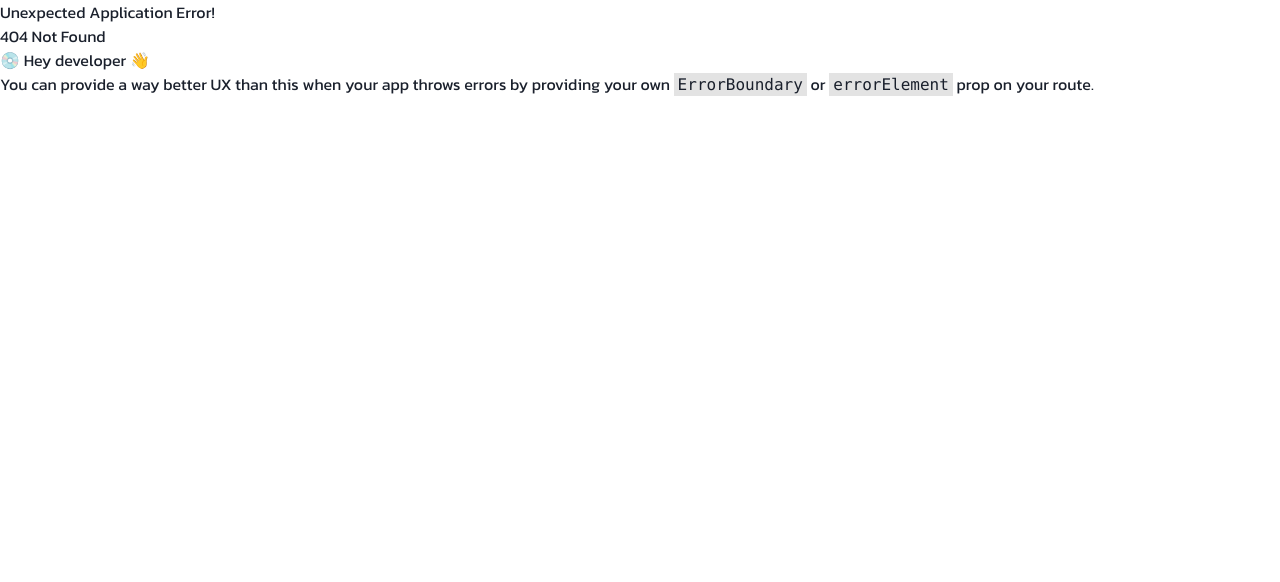
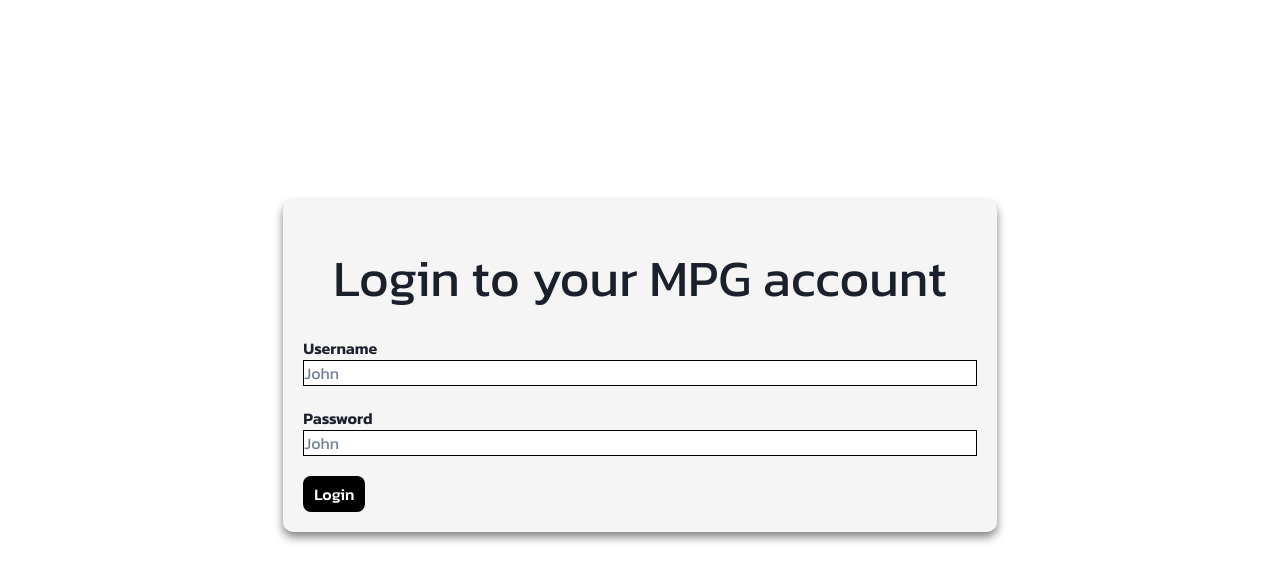
Before and after one commit to webala/mpg-frontend, a React (Vite) app: page /login in a window 1280 px wide. Before the commit this address had no page. Shown: the top 582 px of the page. Built offline with nearby package versions, Linux system fonts and the light colour scheme.

Commit message:
feat: register and login user

```diff
--- a/package.json
+++ b/package.json
@@ -11,8 +11,10 @@
   },
   "dependencies": {
     "@chakra-ui/react": "^2.4.7",
+    "axios": "^1.3.3",
     "dotenv": "^16.0.3",
     "framer-motion": "^8.4.2",
+    "jwt-decode": "^3.1.2",
     "localforage": "^1.10.0",
     "match-sorter": "^6.3.1",
     "react": "^18.2.0",
--- a/src/components/Navbar/Navbar.tsx
+++ b/src/components/Navbar/Navbar.tsx
@@ -1,16 +1,24 @@
-import React, { useState } from "react";
+/** @format */
+
+import React, { useEffect, useState } from "react";
 import "./Navbar.scss";
 import logo from "../../assets/logo.jpg";
-import { AiOutlineShoppingCart, AiOutlineMenuFold, AiOutlineMenuUnfold } from "react-icons/ai";
+import {
+   AiOutlineShoppingCart,
+   AiOutlineMenuFold,
+   AiOutlineMenuUnfold,
+} from "react-icons/ai";
 import { BsSearch, BsTwitter, BsInstagram, BsFacebook } from "react-icons/bs";
 import { Select } from "@chakra-ui/react";
 
 function Navbar({ onOpen }) {
-
-
    const [isActive, setIsActive] = useState<boolean>(false);
-
-
+   const [isAuth, setIsAuth] = useState(false);
+   useEffect(() => {
+      if (localStorage.getItem("access_token") !== null) {
+         setIsAuth(true);
+      }
+   }, [isAuth]);
 
    return (
       <div className="navbar">
@@ -19,7 +27,7 @@ function Navbar({ onOpen }) {
                <img src={logo} alt="logo" />
             </div>
             <div className="links">
-					<a href="#">Sign in</a>
+               {isAuth ? <a href="#">Sign in</a> : <a href="#">Sign out</a>}
                <a href="#">
                   <BsSearch />
                </a>
@@ -40,11 +48,17 @@ function Navbar({ onOpen }) {
             </div>
             <div className="nav">
                <div className={isActive ? "nav-items active" : "nav-items"}>
-						<AiOutlineMenuUnfold className="close-nav" onClick={() => setIsActive(false)}/>
+                  <AiOutlineMenuUnfold
+                     className="close-nav"
+                     onClick={() => setIsActive(false)}
+                  />
                   <a href="#">About MPG</a>
                   <a href="#">Contact</a>
                </div>
-					<AiOutlineMenuFold className="open-nav" onClick={() => setIsActive(true)}/>
+               <AiOutlineMenuFold
+                  className="open-nav"
+                  onClick={() => setIsActive(true)}
+               />
                <div className="socials">
                   <a href="#">
                      <BsTwitter />
--- /dev/null
+++ b/src/pages/Login/Login.scss
@@ -0,0 +1,45 @@
+.login {
+   display: flex;
+   justify-content: center;
+   align-items: center;
+
+   .login-form {
+      margin-top: 200px;
+      background: whitesmoke;
+      padding: 20px;
+      box-shadow: 0 5px 10px gray;
+      border-radius: 10px;
+
+      .error {
+         color: red;
+      }
+
+      .heading {
+         display: flex;
+         justify-content: center;
+         margin: 30px;
+      }
+
+      .field {
+         display: flex;
+         flex-direction: column;
+         margin-bottom: 20px;
+
+         label {
+            font-weight: 600;
+         }
+
+         input {
+            border: 1px solid black;
+         }
+      }
+
+      .submit {
+         button {
+            background: black;
+            color: white;
+            padding: 5px 10px;
+         }
+      }
+   }
+}
--- /dev/null
+++ b/src/pages/Login/Login.tsx
@@ -0,0 +1,91 @@
+/** @format */
+
+import axios from "axios";
+import React, { useState } from "react";
+import "./Login.scss"
+
+interface iError {
+   message: string;
+}
+
+function Login() {
+   const [username, setUsername] = useState<string>("");
+   const [password, setPassword] = useState<string>("");
+   const [error, setError] = useState<iError>();
+
+   const handleSubmit = async (e: React.SyntheticEvent) => {
+      e.preventDefault();
+      const auth_data = {
+         username,
+         password,
+      };
+      let res;
+      await axios
+         .post("http://localhost:8000/auth/token/", auth_data, {
+            headers: {
+               "Content-Type": "application/json",
+            },
+         })
+         .then((response) => {
+            if (response.status === 200) {
+               const data = response.data;
+               localStorage.setItem("access_token", data.access);
+               localStorage.setItem("refresh_token", data.refresh);
+               console.log("logged in");
+
+               axios.defaults.headers.common[
+                  "Authorization"
+               ] = `Bearer ${data["access"]}`;
+            }
+         })
+         .catch((error) => {
+            if (error.response.status === 500) {
+               res = { message: "Server error. Please try again later" };
+               setError(res);
+            } else if (error.response.status === 401) {
+               res = { message: "Incorrect username or password" };
+               setError(res);
+            } else if (
+               error.response.status >= 400 &&
+               error.response.status < 500
+            ) {
+               res = {
+                  message: "Error. Please check input fields and try again",
+               };
+               setError(res);
+            }
+         });
+   };
+
+   return (
+      <div className="login">
+         <form onSubmit={handleSubmit} className="login-form">
+            {error ? <p className="error">{error.message}</p> : null}
+            <div className="heading">
+               <h1>Login to your MPG account</h1>
+            </div>
+            <div className="field">
+               <label htmlFor="username">Username</label>
+               <input
+                  type="text"
+                  onChange={(e) => setUsername(e.target.value)}
+                  placeholder="John"
+               />
+            </div>
+            <div className="field">
+               <label htmlFor="password">Password</label>
+               <input
+                  type="password"
+                  onChange={(e) => setPassword(e.target.value)}
+                  placeholder="John"
+               />
+            </div>
+            <div className="submit">
+               <button type="submit">Login</button>
+            </div>
+         </form>
+      </div>
+   );
+}
+
+export default Login;
--- /dev/null
+++ b/src/pages/Register/Register.tsx
@@ -0,0 +1,129 @@
+/** @format */
+
+import axios from "axios";
+import React, { useState } from "react";
+import "./Register.scss";
+
+interface iError {
+   message: string;
+}
+
+function Register() {
+   const [error, setError] = useState<iError>();
+   const [firstName, setFirstName] = useState<string>();
+   const [lastName, setLastName] = useState<string>();
+   const [username, setUsername] = useState<string>();
+   const [password1, setPassword1] = useState<string>();
+   const [password2, setPassword2] = useState<string>();
+   const [email, setEmail] = useState<string>();
+
+   const handleSubmit = async (e:React.SyntheticEvent) => {
+      e.preventDefault()
+      const userData = {
+         first_name: firstName,
+         last_name: lastName,
+         username,
+         password1,
+         password2,
+         email
+      }
+      if (password1 !== password2) {
+         const error = {message: 'The two password fields must match'}
+         setError(error)
+         return;
+      }
+
+      let res;
+      await axios
+         .post("http://localhost:8000/auth/register/", userData, {
+            headers: {
+               "Content-Type": "application/json",
+            },
+         })
+         .then((response) => {
+            if (response.status >= 200 && response.status < 300) {
+               res = { message: "Success" };
+               console.log('registered.')
+            }
+         })
+         .catch((error) => {
+            if (error.response.status === 500) {
+               res = { message: "Server error. Please try again later" };
+               setError(res);
+            } else if (error.response.status === 400) {
+               res = { message: "Username or email already in use." };
+               setError(res);
+            } else if (
+               error.response.status >= 400 &&
+               error.response.status < 500
+            ) {
+               res = {
+                  message: "Error. Please check input fields and try again",
+               };
+               setError(res);
+            }
+         });
+   };
+
+   return (
+      <div>
+         <form onSubmit={handleSubmit} className="login-form">
+            {error ? <p className="error">{error.message}</p> : null}
+            <div className="heading">
+               <h1>Create an MPG account</h1>
+            </div>
+            <div className="field">
+               <label htmlFor="first name">First name</label>
+               <input
+                  type="text"
+                  onChange={(e) => setFirstName(e.target.value)}
+                  placeholder="John"
+               />
+            </div>
+            <div className="field">
+               <label htmlFor="last name">Last name</label>
+               <input
+                  type="text"
+                  onChange={(e) => setLastName(e.target.value)}
+                  placeholder="Doe"
+               />
+            </div>
+            <div className="field">
+               <label htmlFor="username">Username</label>
+               <input
+                  type="text"
+                  onChange={(e) => setUsername(e.target.value)}
+                  placeholder="John"
+               />
+            </div>
+            <div className="field">
+               <label htmlFor="email">Email</label>
+               <input
+                  type="email"
+                  onChange={(e) => setEmail(e.target.value)}
+                  placeholder="John"
+               />
+            </div>
+            <div className="field">
+               <label htmlFor="password1">Password</label>
+               <input
+                  type="password"
+                  onChange={(e) => setPassword1(e.target.value)}
+               />
+            </div>
+            <div className="field">
+               <label htmlFor="password2">Confirm password</label>
+               <input
+                  type="password"
+                  onChange={(e) => setPassword2(e.target.value)}
+               />
+            </div>
+            <div className="submit">
+               <button type="submit">Create account</button>
+            </div>
+         </form>
+      </div>
+   );
+}
+
+export default Register;
--- /dev/null
+++ b/src/utils/index.ts
@@ -0,0 +1,3 @@
+export const login = async (username:string, password:string) => {
+
+}
```
Also changed, not shown: src/main.tsx (+10 -0 lines), src/pages/Register/Register.scss (added), 1 other file (tests, documents, lock files or other folders). Lines whose indentation alone changed are shown as unchanged.
